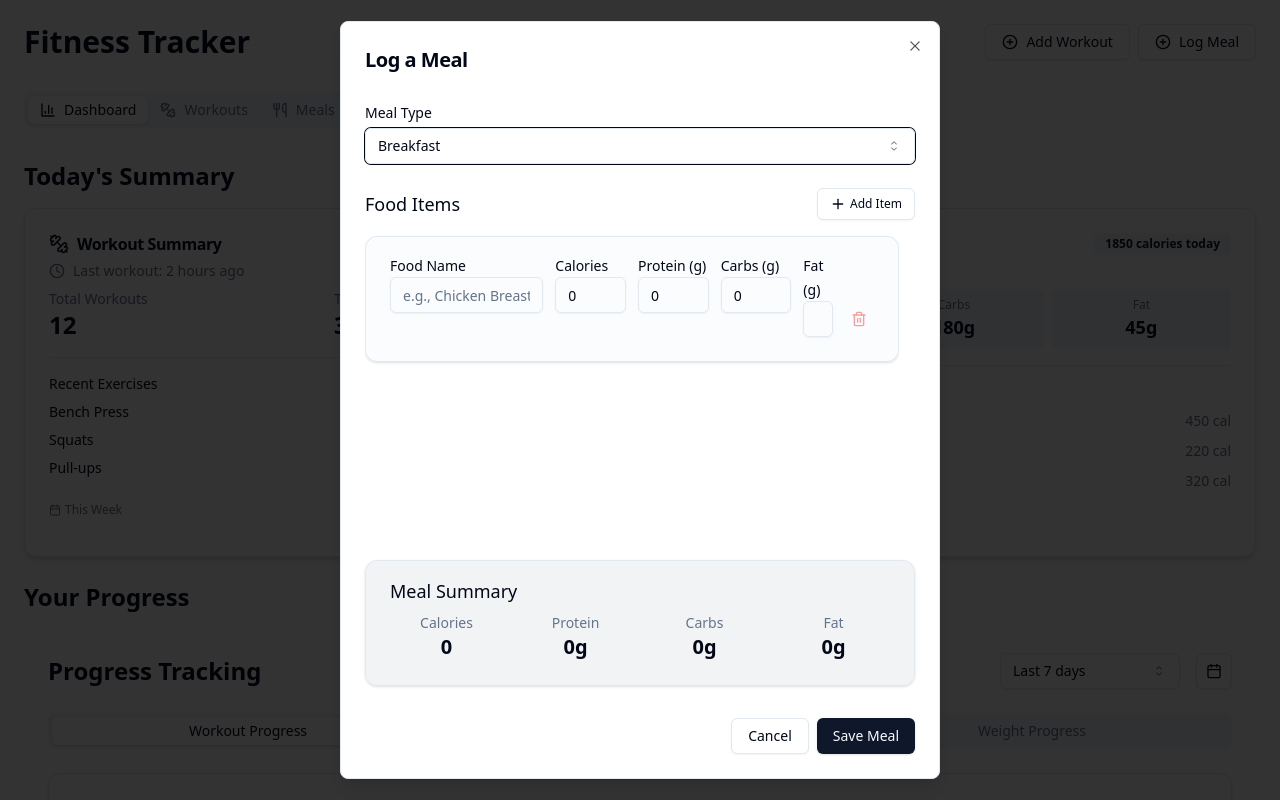
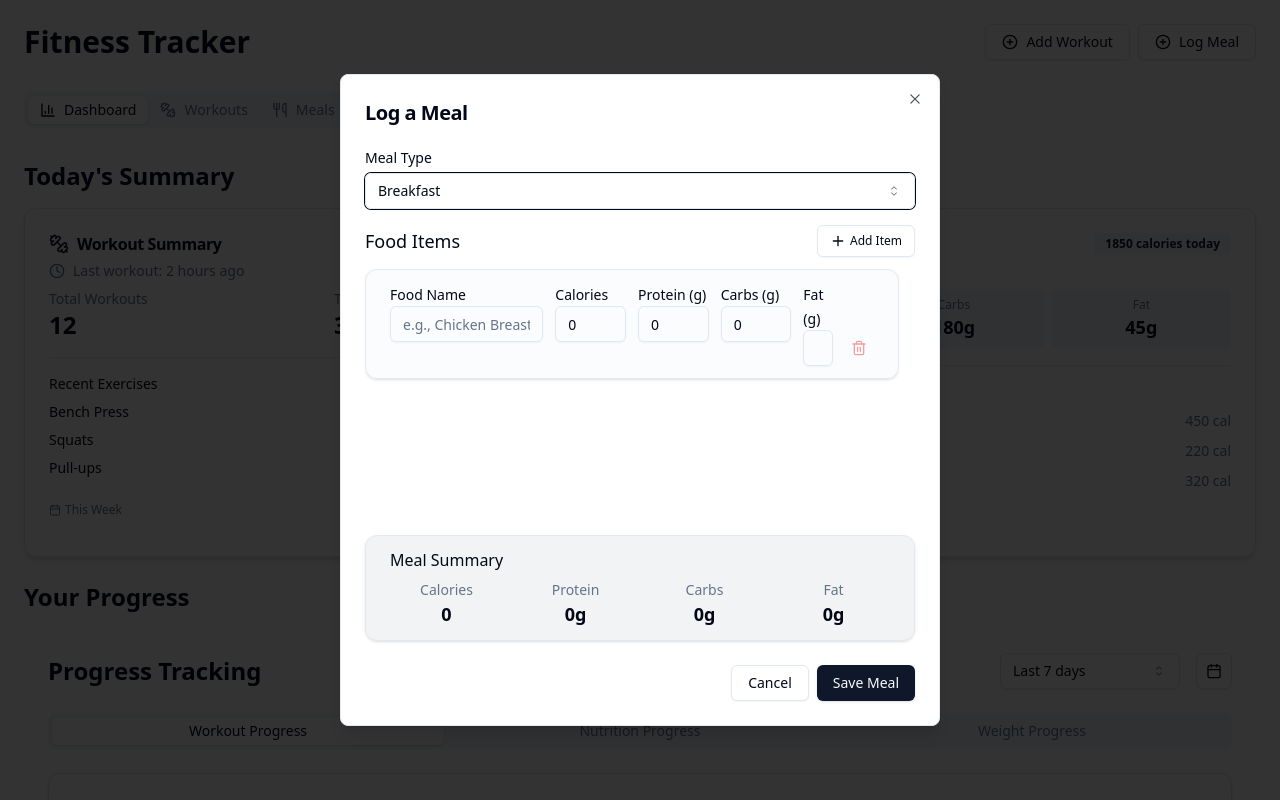
Before and after one commit to tbmi20/tempo-workout-tracker, a React (Vite) app: page / in a window 1280 px wide. Both pictures are taken after a click on the button "Log Meal". Shown: the top 800 px of the page. Built offline with nearby package versions, Linux system fonts and the light colour scheme.

Commit message:
made mealform more comapct

```diff
--- a/src/components/MealForm.tsx
+++ b/src/components/MealForm.tsx
@@ -123,7 +123,7 @@ const MealForm = ({ open, onOpenChange, onSave }: MealFormProps) => {
           <DialogTitle className="text-xl font-bold">Log a Meal</DialogTitle>
         </DialogHeader>
 
-        <div className="grid gap-6 py-4">
+        <div className="grid gap-4 py-2">
           <div className="grid gap-2">
             <Label htmlFor="meal-type">Meal Type</Label>
             <Select value={mealType} onValueChange={setMealType}>
@@ -139,7 +139,7 @@ const MealForm = ({ open, onOpenChange, onSave }: MealFormProps) => {
             </Select>
           </div>
 
-          <div className="space-y-4">
+          <div className="space-y-3">
             <div className="flex items-center justify-between">
               <h3 className="text-lg font-medium">Food Items</h3>
               <Button
@@ -152,13 +152,13 @@ const MealForm = ({ open, onOpenChange, onSave }: MealFormProps) => {
               </Button>
             </div>
 
-            <ScrollArea className="h-[300px] pr-4">
+            <ScrollArea className="h-[250px] pr-4">
               {foodItems.map((item, index) => (
-                <Card key={index} className="bg-muted/30 mb-4">
-                  <CardContent className="pt-4">
+                <Card key={index} className="bg-muted/30 mb-3">
+                  <CardContent className="py-3">
                     <div className="grid grid-cols-12 gap-3">
                       <div className="col-span-12 sm:col-span-4">
-                        <Label htmlFor={`food-name-${index}`}>Food Name</Label>
+                        <Label htmlFor={`food-name-${index}`} className="text-sm">Food Name</Label>
                         <Input
                           id={`food-name-${index}`}
                           value={item.name}
@@ -169,7 +169,7 @@ const MealForm = ({ open, onOpenChange, onSave }: MealFormProps) => {
                         />
                       </div>
                       <div className="col-span-6 sm:col-span-2">
-                        <Label htmlFor={`calories-${index}`}>Calories</Label>
+                        <Label htmlFor={`calories-${index}`} className="text-sm">Calories</Label>
                         <Input
                           id={`calories-${index}`}
                           type="number"
@@ -185,7 +185,7 @@ const MealForm = ({ open, onOpenChange, onSave }: MealFormProps) => {
                         />
                       </div>
                       <div className="col-span-6 sm:col-span-2">
-                        <Label htmlFor={`protein-${index}`}>Protein (g)</Label>
+                        <Label htmlFor={`protein-${index}`} className="text-sm">Protein (g)</Label>
                         <Input
                           id={`protein-${index}`}
                           type="number"
@@ -197,7 +197,7 @@ const MealForm = ({ open, onOpenChange, onSave }: MealFormProps) => {
                         />
                       </div>
                       <div className="col-span-6 sm:col-span-2">
-                        <Label htmlFor={`carbs-${index}`}>Carbs (g)</Label>
+                        <Label htmlFor={`carbs-${index}`} className="text-sm">Carbs (g)</Label>
                         <Input
                           id={`carbs-${index}`}
                           type="number"
@@ -209,7 +209,7 @@ const MealForm = ({ open, onOpenChange, onSave }: MealFormProps) => {
                         />
                       </div>
                       <div className="col-span-5 sm:col-span-1">
-                        <Label htmlFor={`fat-${index}`}>Fat (g)</Label>
+                        <Label htmlFor={`fat-${index}`} className="text-sm">Fat (g)</Label>
                         <Input
                           id={`fat-${index}`}
                           type="number"
@@ -239,24 +239,24 @@ const MealForm = ({ open, onOpenChange, onSave }: MealFormProps) => {
           </div>
 
           <Card className="bg-primary/5">
-            <CardContent className="pt-4">
-              <h3 className="text-lg font-medium mb-2">Meal Summary</h3>
+            <CardContent className="py-3">
+              <h3 className="text-base font-medium mb-2">Meal Summary</h3>
               <div className="grid grid-cols-4 gap-4 text-center">
                 <div>
                   <p className="text-sm text-muted-foreground">Calories</p>
-                  <p className="text-xl font-bold">{totals.calories}</p>
+                  <p className="text-lg font-bold">{totals.calories}</p>
                 </div>
                 <div>
                   <p className="text-sm text-muted-foreground">Protein</p>
-                  <p className="text-xl font-bold">{totals.protein}g</p>
+                  <p className="text-lg font-bold">{totals.protein}g</p>
                 </div>
                 <div>
                   <p className="text-sm text-muted-foreground">Carbs</p>
-                  <p className="text-xl font-bold">{totals.carbs}g</p>
+                  <p className="text-lg font-bold">{totals.carbs}g</p>
                 </div>
                 <div>
                   <p className="text-sm text-muted-foreground">Fat</p>
-                  <p className="text-xl font-bold">{totals.fat}g</p>
+                  <p className="text-lg font-bold">{totals.fat}g</p>
                 </div>
               </div>
             </CardContent>
```
